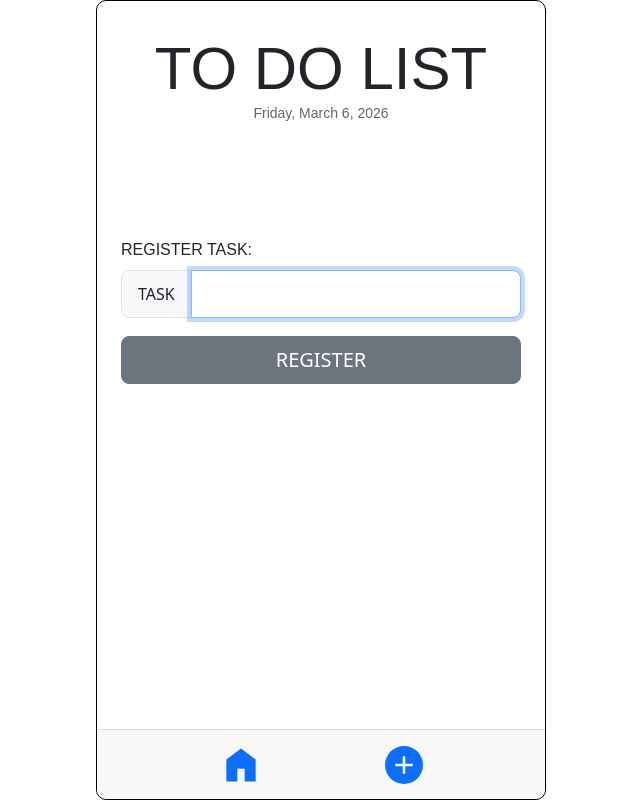
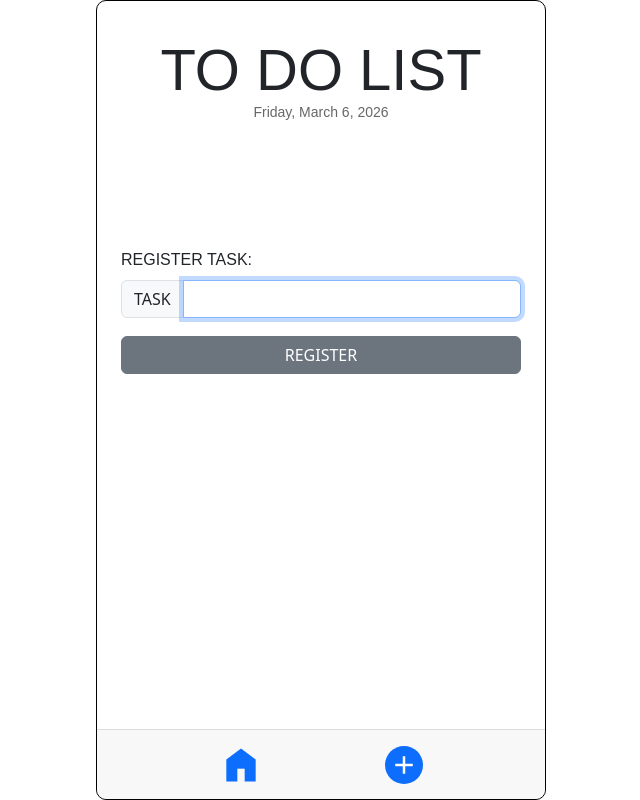
Before and after one commit to fabioesilveira/TO-DO_APP, a React (Vite) app: page /register in a window 1280 px wide. Shown: the whole page, without its empty margins (319-959 px from the left). Built offline with nearby package versions, Linux system fonts and the light colour scheme; a web font is replaced by a local one.

Commit message:
Fixed Size (inputs & btns)

```diff
--- a/src/index.css
+++ b/src/index.css
@@ -28,7 +28,7 @@ header {
   text-align: center;
   font-family: "Bungee Outline", sans-serif;
   font-weight: 400;
-  font-size: 60px;
+  font-size: 58px;
   font-style: normal;
   margin-top: 12px;
 
--- a/src/pages/Edit.jsx
+++ b/src/pages/Edit.jsx
@@ -85,7 +85,7 @@ function Edit() {
                         EDIT TASK:
                     </Form.Label>
 
-                    <InputGroup className="input-size" size="lg">
+                    <InputGroup className="input-size" size="md">
                         <InputGroup.Text id="inputGroup-sizing-lg" className='input-text'>TASK</InputGroup.Text>
 
                         <Form.Control
@@ -106,7 +106,7 @@ function Edit() {
                         onClick={handleClickEdited}
                         className="btn-home"
                         variant="secondary"
-                        size="lg"
+                        size="md"
                         disabled={!!editedInput?.completed}
                     >
                         MODIFY
--- a/src/pages/Register.jsx
+++ b/src/pages/Register.jsx
@@ -82,7 +82,7 @@ function Register() {
                         REGISTER TASK:
                     </Form.Label>
 
-                    <InputGroup className='input-size' size="lg">
+                    <InputGroup className='input-size' size="md">
                         <InputGroup.Text id="inputGroup-sizing-md" className='input-text'>
                             TASK
                         </InputGroup.Text>
@@ -99,7 +99,7 @@ function Register() {
                         />
                     </InputGroup>
 
-                    <Button onClick={handleClick} className='btn-home' variant="secondary" size="lg">
+                    <Button onClick={handleClick} className='btn-home' variant="secondary" size="md">
                         REGISTER
                     </Button>
                 </div>
```
